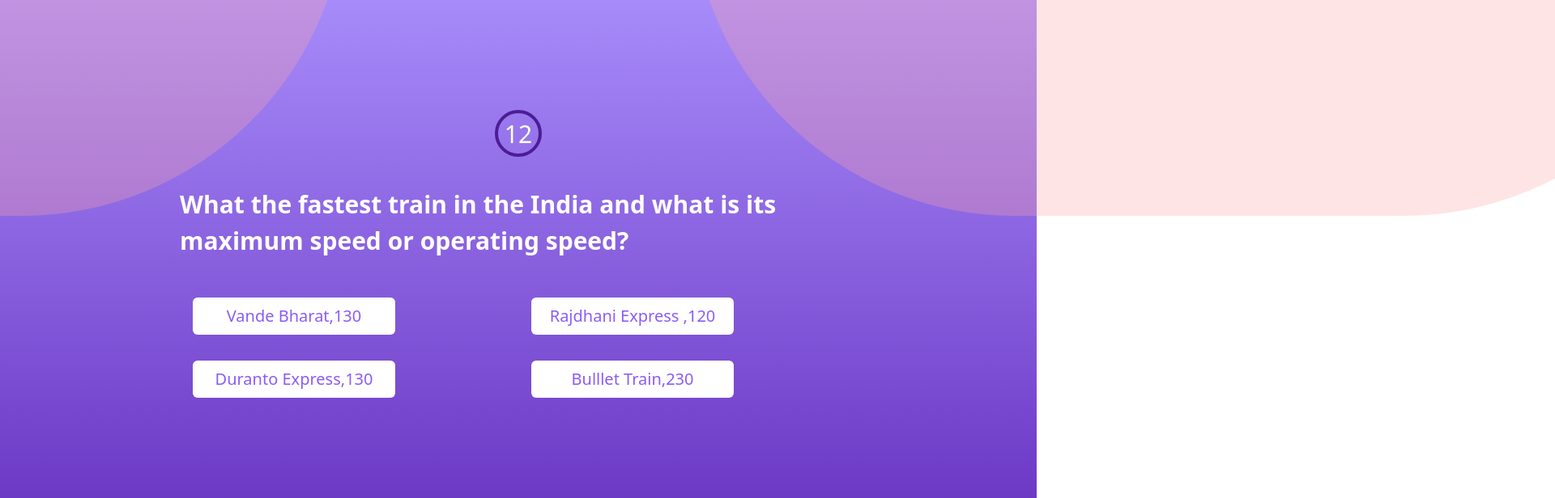
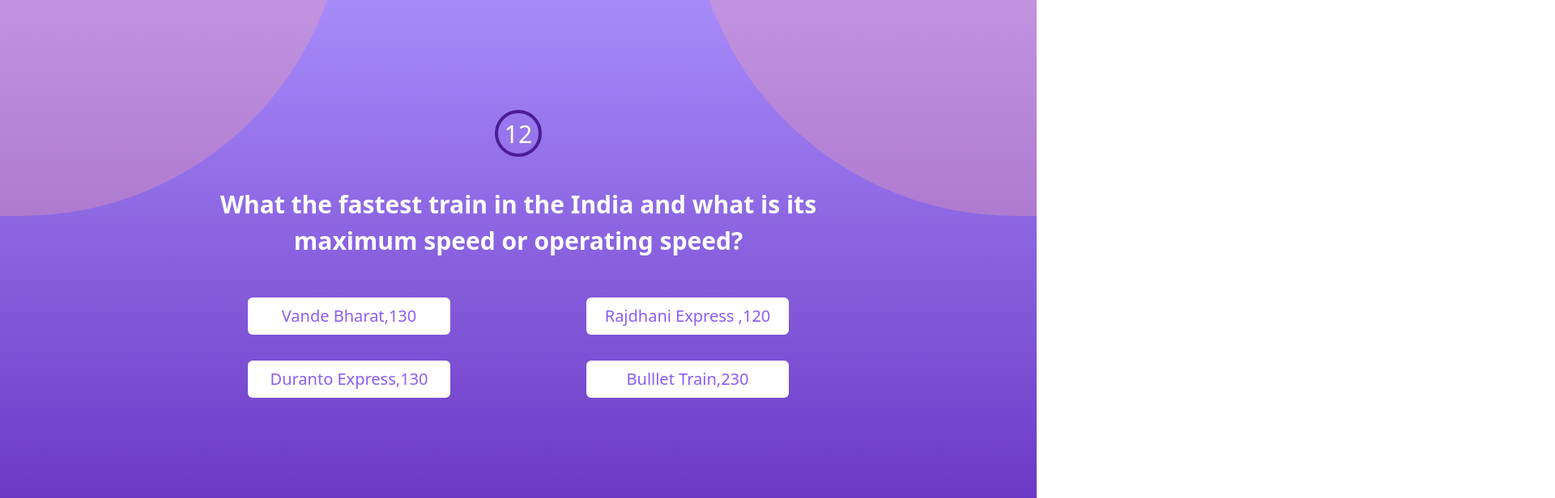
Before and after one commit to lekhit/quizze, a React (Create React App) app: page /quiz in a window 1280 px wide. Shown: the top 616 px of the page at 81% size, 1920 px wide, since content can reach past the window. Built offline with nearby package versions, Linux system fonts and the light colour scheme.

Commit message:
Align the questions

```diff
--- a/src/components/Question.js
+++ b/src/components/Question.js
@@ -6,9 +6,9 @@
             </div>
         </div>
         <div className="mt-6">
-            <h1 className='text-white font-bold sm:text-[30px] text-[20px]'>{props.question.question}</h1>
-            <div className='text-center text-[20px] text-violet-500 mt-8 sm:grid md:grid-cols-2'>
-                <div className='bg-white p-1 md:p-2 w-[250px] md:m-4 m-3 rounded-md'>{props.question.options[0]}</div>
+            <h1 className='text-white font-bold sm:text-[30px] text-[20px] text-center'>{props.question.question}</h1>
+            <div className='text-center text-[20px] text-violet-500 content-center mt-8 flex flex-wrap justify-around'>
+                <div className='bg-white p-1 md:p-2 w-[250px] md:m-4 m-3  rounded-md'>{props.question.options[0]}</div>
                 <div className='bg-white  p-1 md:p-2 w-[250px] md:m-4 m-3 rounded-md'>{props.question.options[1]}</div>
                 <div className='bg-white  p-1 md:p-2 w-[250px] md:m-4 m-3 rounded-md'>{props.question.options[2]}</div>
                 <div className='bg-white  p-1 md:p-2 w-[250px] md:m-4 m-3 rounded-md'>{props.question.options[3]}</div>
--- a/src/pages/Quiz.js
+++ b/src/pages/Quiz.js
@@ -5,8 +5,8 @@
     let Question = {number:'1',question:'What the fastest train in the India and what is its maximum speed or operating speed?',options:['Vande Bharat,130','Rajdhani Express ,120','Duranto Express,130','Bulllet Train,230']}
 
     return <div className="p-8 relative flex justify-center items-center w-screen h-full min-h-screen bg-gradient-to-t from-violet-800 to-violet-400">
-        <div className="absolute h-screen bottom-2/3 opacity-30 right-1/3 sm:right-2/3 w-screen rounded-full bg-red-300"></div>
-        <div className="absolute h-screen bottom-2/3 opacity-30 left-1/3 sm:left-2/3 w-screen rounded-full bg-red-300"></div>
+        <div className="absolute h-screen bottom-2/3 opacity-30 right-screen sm:right-2/3 w-full sm:w-1/3 rounded-r-full bg-red-300"></div>
+        <div className="absolute h-screen bottom-2/3 opacity-30 left-screen sm:left-2/3 w-full sm:w-1/3 rounded-l-full bg-red-300"></div>
         <Questions question={Question}/>
     </div>
 }
```
